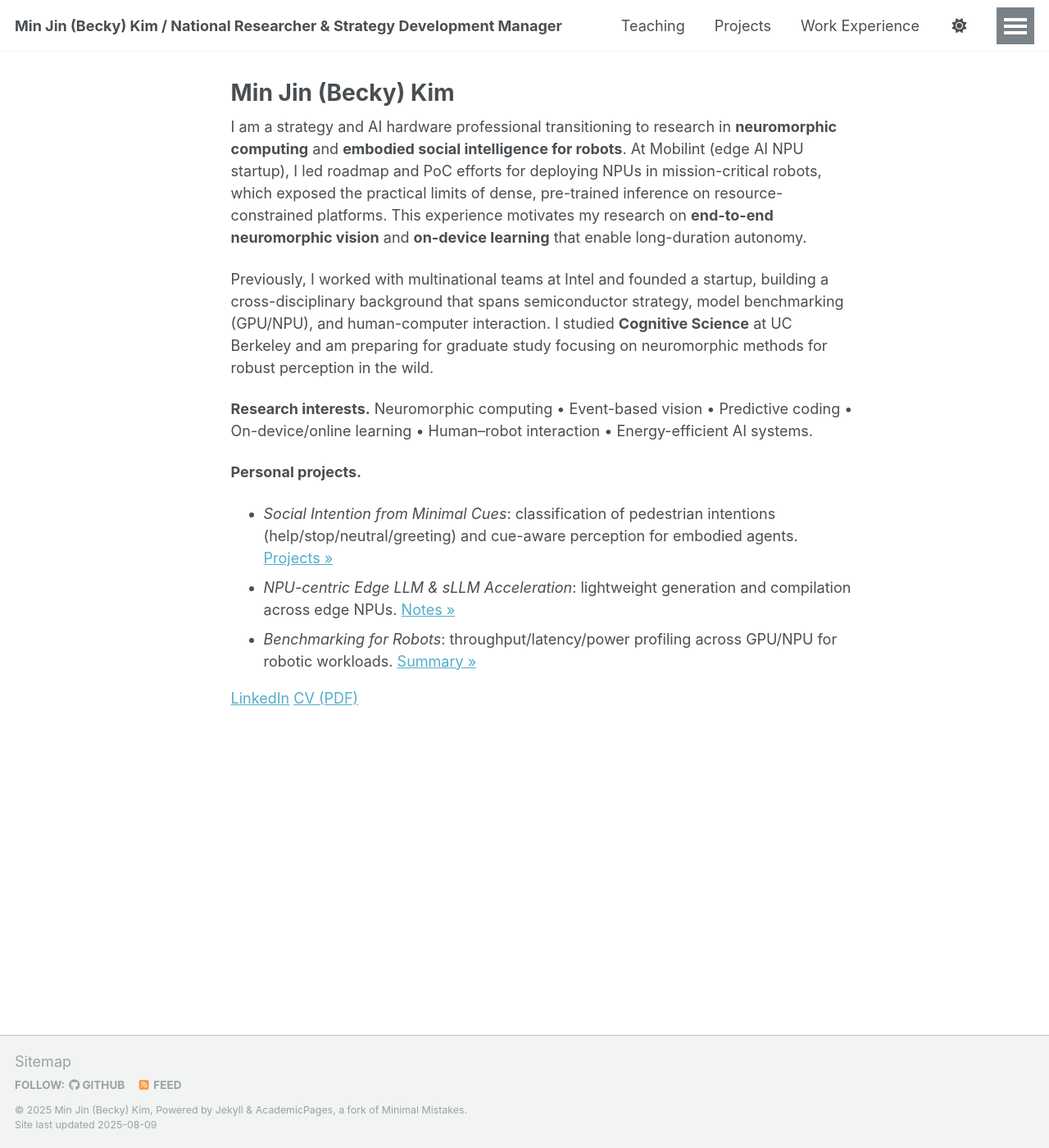
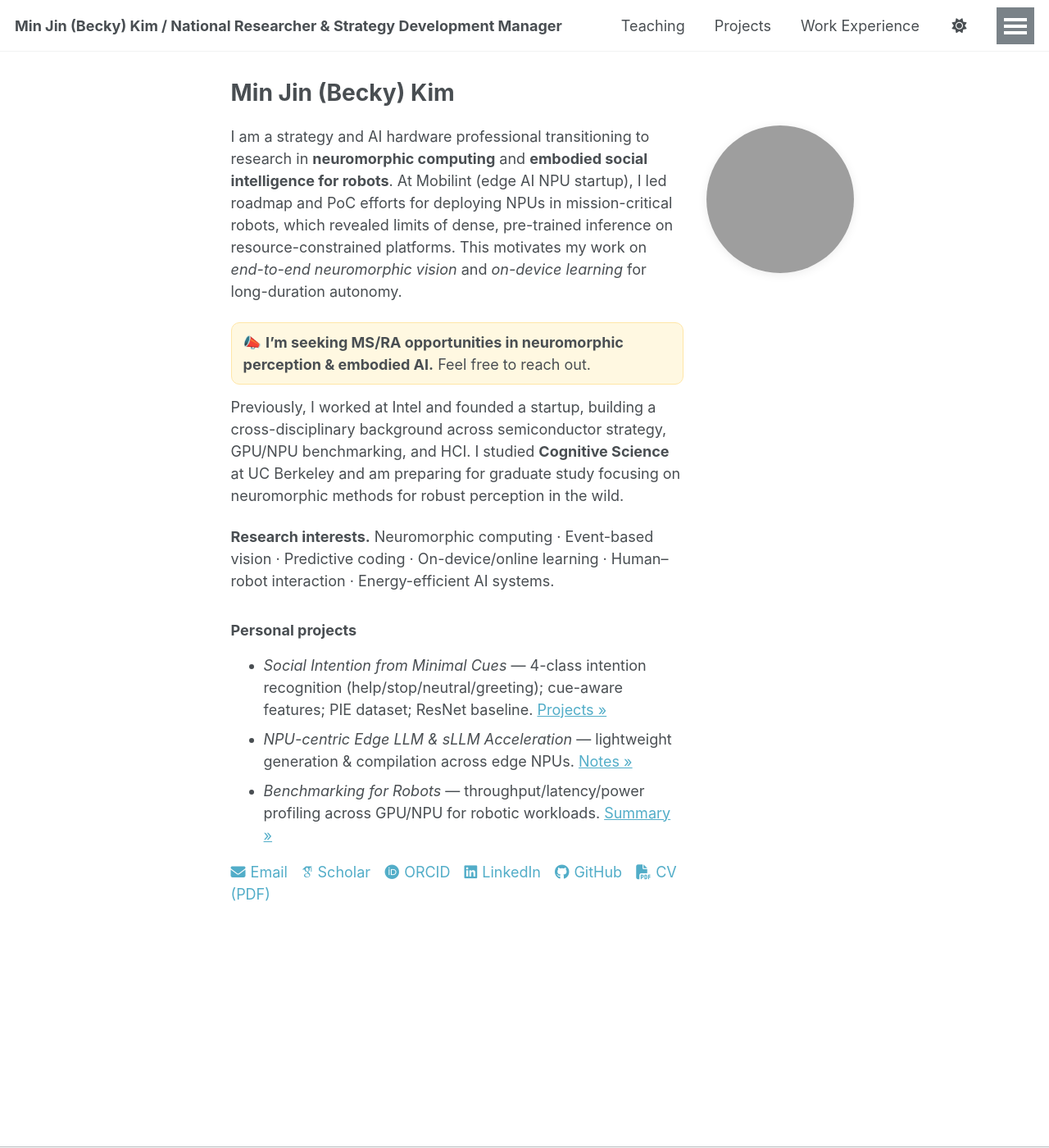
Before and after one commit to becky930/becky930.github.io, a Jekyll site: the page built from _pages/about.md, in a window 1280 px wide and 1400 px high. Shown: the whole window at 82% size. Built offline with Jekyll 4.4.1, drawn with Linux system fonts in a browser that asks for light colours; some web fonts are replaced; a script that is not in the unit is left out; grey boxes are pictures that could not be loaded.

Commit message:
Update about.md
stylize about page

```diff
--- a/_pages/about.md
+++ b/_pages/about.md
@@ -1,22 +1,42 @@
 ---
+layout: single
 permalink: /
 title: "Min Jin (Becky) Kim"
-author_profile: true
-redirect_from:
-  - /about/
-  - /about.html
+author_profile: false
+classes: wide
 ---
 
-I am a strategy and AI hardware professional transitioning to research in **neuromorphic computing** and **embodied social intelligence for robots**. At Mobilint (edge AI NPU startup), I led roadmap and PoC efforts for deploying NPUs in mission-critical robots, which exposed the practical limits of dense, pre-trained inference on resource-constrained platforms. This experience motivates my research on **end-to-end neuromorphic vision** and **on-device learning** that enable long-duration autonomy.
+<div class="hero">
+  <div class="text">
+    <p>I am a strategy and AI hardware professional transitioning to research in <strong>neuromorphic computing</strong> and <strong>embodied social intelligence for robots</strong>. At Mobilint (edge AI NPU startup), I led roadmap and PoC efforts for deploying NPUs in mission-critical robots, which revealed limits of dense, pre-trained inference on resource-constrained platforms. This motivates my work on <em>end-to-end neuromorphic vision</em> and <em>on-device learning</em> for long-duration autonomy.</p>
 
-Previously, I worked with multinational teams at Intel and founded a startup, building a cross-disciplinary background that spans semiconductor strategy, model benchmarking (GPU/NPU), and human-computer interaction. I studied **Cognitive Science** at UC Berkeley and am preparing for graduate study focusing on neuromorphic methods for robust perception in the wild.
+    <div class="callout">
+      📣 <strong>I’m seeking MS/RA opportunities in neuromorphic perception & embodied AI.</strong>
+      Feel free to reach out.
+    </div>
 
-**Research interests.** Neuromorphic computing • Event-based vision • Predictive coding • On-device/online learning • Human–robot interaction • Energy-efficient AI systems.
+    <p>Previously, I worked at Intel and founded a startup, building a cross-disciplinary background across semiconductor strategy, GPU/NPU benchmarking, and HCI. I studied <strong>Cognitive Science</strong> at UC Berkeley and am preparing for graduate study focusing on neuromorphic methods for robust perception in the wild.</p>
 
-**Personal projects.**
-- *Social Intention from Minimal Cues*: classification of pedestrian intentions (help/stop/neutral/greeting) and cue-aware perception for embodied agents. [Projects »](/portfolio/)
-- *NPU-centric Edge LLM & sLLM Acceleration*: lightweight generation and compilation across edge NPUs. [Notes »](/posts/)
-- *Benchmarking for Robots*: throughput/latency/power profiling across GPU/NPU for robotic workloads. [Summary »](/files/benchmark_summary.pdf)
+    <p><strong>Research interests.</strong> Neuromorphic computing · Event-based vision · Predictive coding · On-device/online learning · Human–robot interaction · Energy-efficient AI systems.</p>
 
-[LinkedIn](https://www.linkedin.com/in/becky-kim-600557180/)
-[CV (PDF)](/files/Minjin_Kim_CV.pdf)
+    <h3>Personal projects</h3>
+    <ul>
+      <li><em>Social Intention from Minimal Cues</em> — 4-class intention recognition (help/stop/neutral/greeting); cue-aware features; PIE dataset; ResNet baseline. <a href="/portfolio/">Projects »</a></li>
+      <li><em>NPU-centric Edge LLM & sLLM Acceleration</em> — lightweight generation & compilation across edge NPUs. <a href="/posts/">Notes »</a></li>
+      <li><em>Benchmarking for Robots</em> — throughput/latency/power profiling across GPU/NPU for robotic workloads. <a href="/files/benchmark_summary.pdf">Summary »</a></li>
+    </ul>
+
+    <p class="icon-row">
+      <a href="mailto:your.email@domain"><i class="fas fa-envelope"></i>Email</a>
+      <a href="https://scholar.google.com/"><i class="ai ai-google-scholar"></i>Scholar</a>
+      <a href="https://orcid.org/"><i class="ai ai-orcid"></i>ORCID</a>
+      <a href="https://www.linkedin.com/"><i class="fab fa-linkedin"></i>LinkedIn</a>
+      <a href="https://github.com/becky930"><i class="fab fa-github"></i>GitHub</a>
+      <a href="/files/Minjin_Kim_CV.pdf"><i class="far fa-file-pdf"></i>CV (PDF)</a>
+    </p>
+  </div>
+
+  <div class="photo">
+    <img src="/images/profile.jpg" alt="Becky Kim">
+  </div>
+</div>
```
